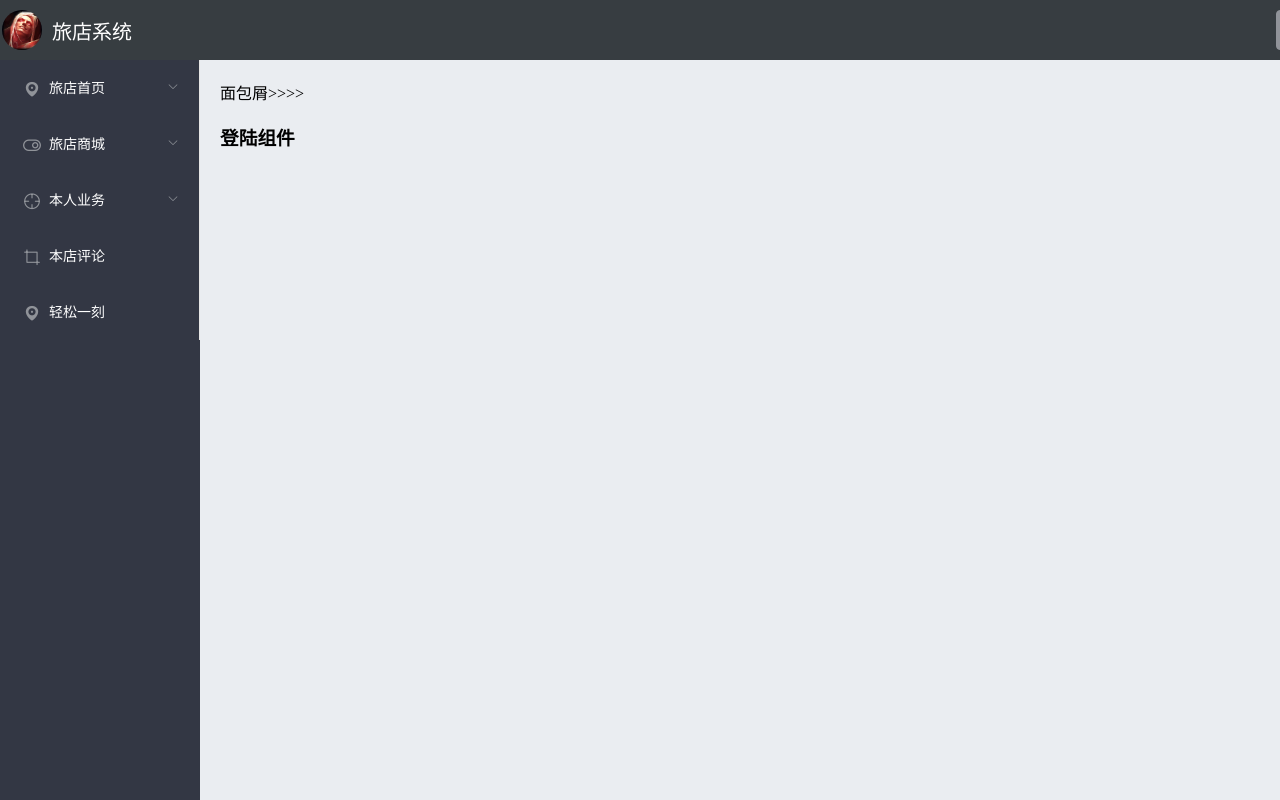
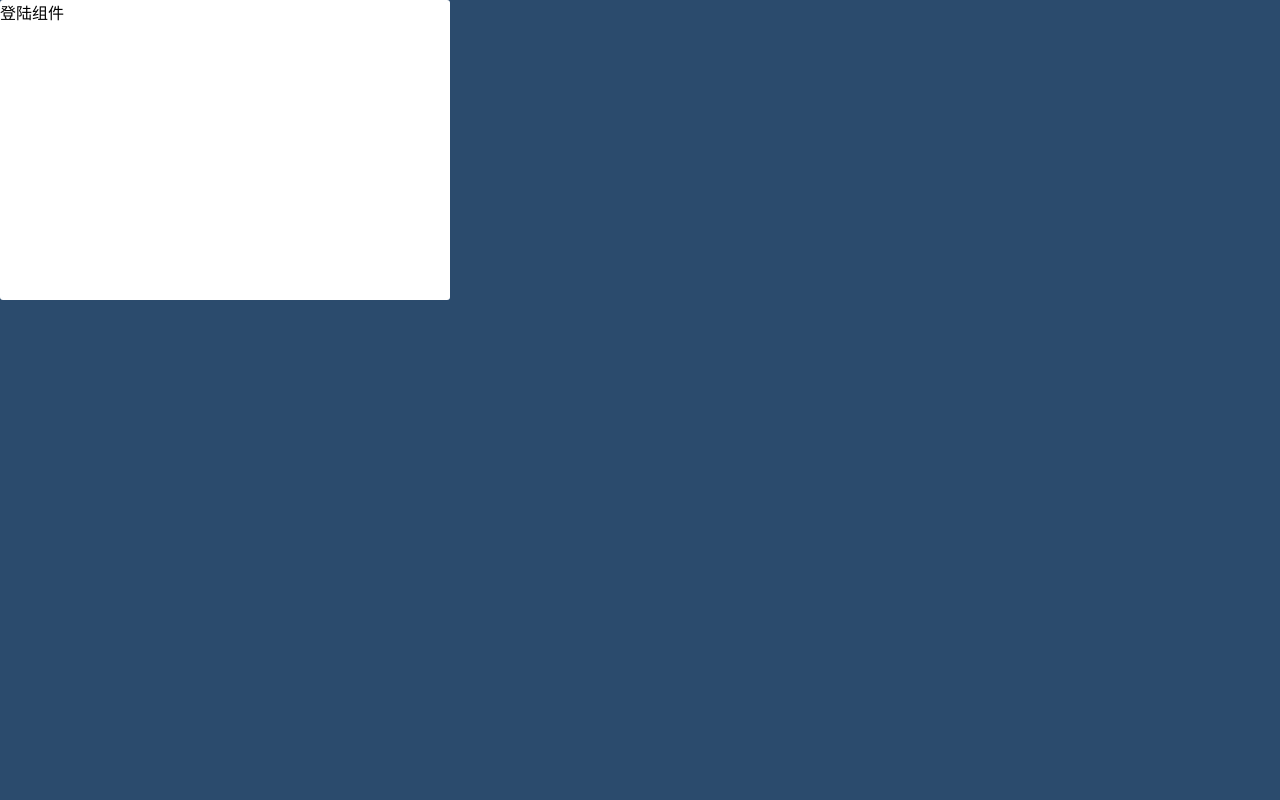
Before and after one commit to differentinsist/hotel-manage-web, a Vue app: page /#/login in a window 1280 px wide. Shown: the top 800 px of the page. Built offline with nearby package versions, Linux system fonts and the light colour scheme.

Commit message:
添加了登陆页面；记得子路由的作用，登陆页面单独占满一个页面的，而不是显示在菜单导航栏的中间内容区域，实现就是通过子路由的方式

```diff
--- a/src/App.vue
+++ b/src/App.vue
@@ -1,21 +1,15 @@
 <template>
   <div id="app">
-    <chou-qu></chou-qu>
-    <!--<router-view></router-view>-->
+    <!--<chou-qu></chou-qu>-->
+    <router-view></router-view>
   </div>
 </template>
 
 <script>
 
-  import Home from './page/home/Home.vue'
-  import ChouQu from './components/homeitem/ChouQu.vue'
 
 export default {
-  name: 'App',
-  components: {
-    Home,
-    ChouQu
-  }
+  name: 'App'
 }
 </script>
 
--- /dev/null
+++ b/src/assets/css/global.css
@@ -0,0 +1,2 @@
+/*全局样式*/
+/*我已经在base.css里面设置了*/
--- a/src/components/homeitem/ChouQu.vue
+++ b/src/components/ChouQu.vue
@@ -3,7 +3,7 @@
     <!--头部区域-->
     <el-header>
       <div>
-        <img src="../../assets/touxiang.png" alt="">
+        <img src="../assets/touxiang.png" alt="">
         <span>旅店系统</span>
       </div>
       <el-button type="info" @click="logout">退出</el-button>
@@ -53,7 +53,7 @@
               </template>
             </el-menu-item>
             <!--二级菜单-->
-            <el-menu-item index="1-2">
+            <el-menu-item index="/cart" @click="tzCart">
               <template slot="title">
                 <i class="el-icon-location"></i>
                 <span>我的购物车</span>
@@ -75,7 +75,7 @@
               </template>
             </el-menu-item>
             <!--二级菜单-->
-            <el-menu-item index="1-2">
+            <el-menu-item index="/history" @click="tzHistory">
               <template slot="title">
                 <i class="el-icon-location"></i>
                 <span>历史记录</span>
@@ -102,7 +102,6 @@
         </el-menu>
 
       </el-aside>
-
       <!--中间内容区域-->
       <el-main class="huadong">
         <span>面包屑>>>> </span>
@@ -116,10 +115,10 @@
 
 <script>
 
-  import {request} from '../../network/request.js'
+  import {request} from '../network/request.js'
 
-  import Home from '../../page/home/Home.vue'
-  import HotelMall from '../../page/mall/HotelMall.vue'
+
+  import HotelMall from '../page/mall/HotelMall.vue'
 
     export default {
       name: "chouqu",
@@ -129,7 +128,6 @@
         }
       },
       components: {
-        Home,
         HotelMall
       },
       methods: {
@@ -157,6 +155,12 @@
         },
         tzCommentArea(){
           this.$router.replace('/commentarea')
+        },
+        tzCart(){
+          this.$router.replace('/cart')
+        },
+        tzHistory(){
+          this.$router.replace('/history')
         }
       },
       created() {
--- a/src/page/Login.vue
+++ b/src/page/Login.vue
@@ -1,6 +1,6 @@
 <template>
-  <div>
-    <h1>登陆组件</h1>
+  <div class="login_container">
+    <div class="login_box"> 登陆组件</div>
   </div>
 </template>
 
@@ -10,6 +10,19 @@
     }
 </script>
 
-<style scoped>
+<style lang="less" scoped>
+
+  //设置最外面的div的也是和背景色；背景色可以替换为图片吗？？？
+  .login_container {
+    background-color: #2b4b6d;
+    height: 100%;
+  }
+  //设置那个登陆框的颜色
+  .login_box {
+    width: 450px;
+    height: 300px;
+    background-color: #fff;
+    border-radius: 3px;
+  }
 
 </style>
--- a/src/page/home/Home.vue
+++ b/src/page/mall/Cart.vue
@@ -1,20 +1,15 @@
 <template>
-  <h2>home</h2>
+  <div>
+    <h1>购物车</h1>
+  </div>
 </template>
 
 <script>
     export default {
-      name: "home",
-      data(){
-        return {
-
-        };
-      }
+        name: "cart"
     }
 </script>
 
 <style scoped>
 
-
-
 </style>
--- /dev/null
+++ b/src/page/profile/History.vue
@@ -0,0 +1,15 @@
+<template>
+  <div>
+    <h2>History</h2>
+  </div>
+</template>
+
+<script>
+  export default {
+      name: "history"
+  }
+</script>
+
+<style scoped>
+
+</style>
```
Also changed, not shown: src/router/index.js (+18 -10 lines).
